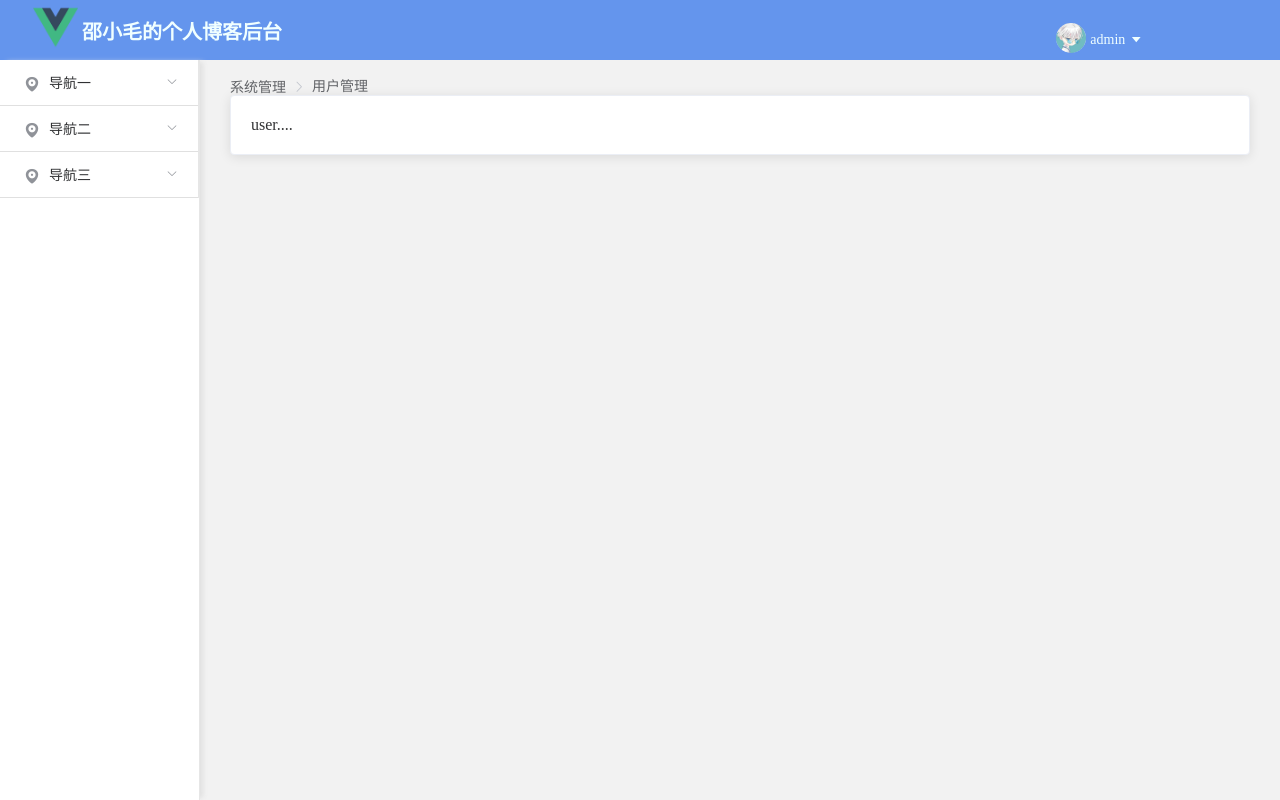
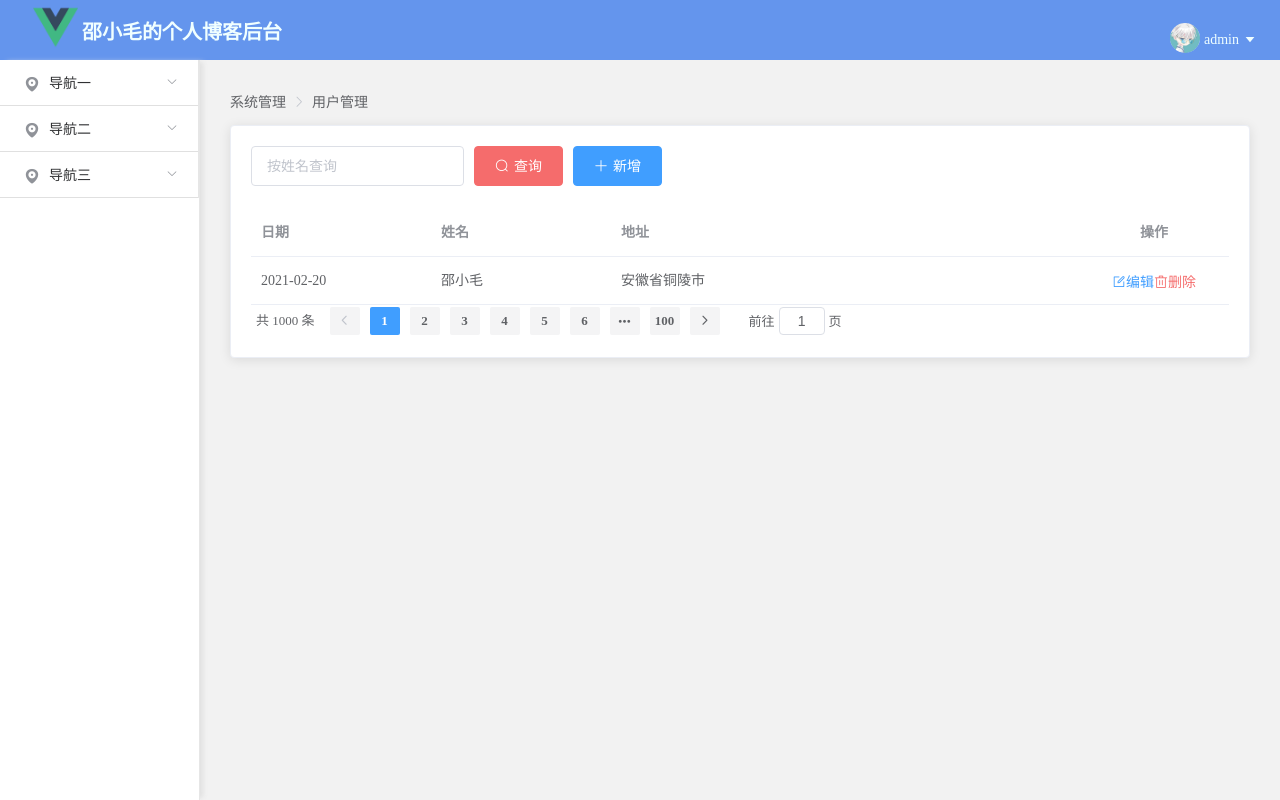
Before and after one commit to Tnilwhale/cms_blog_vue, a Vue app: page /#/user in a window 1280 px wide. Built offline with nearby package versions, Linux system fonts and the light colour scheme.

Commit message:
前端登录

```diff
--- a/package.json
+++ b/package.json
@@ -8,6 +8,7 @@
     "lint": "vue-cli-service lint"
   },
   "dependencies": {
+    "axios": "^0.21.1",
     "core-js": "^3.6.5",
     "element-ui": "^2.15.0",
     "vue": "^2.6.11",
--- /dev/null
+++ b/src/api/axiosInstance.js
@@ -0,0 +1,26 @@
+import axios from "axios";
+
+const axiosInstance = axios.create({
+  baseURL: 'https://localhost:8088/cms_blog/',
+  timeout: 1000,
+})
+
+// 添加请求拦截器
+axiosInstance.interceptors.request.use(config => {
+  return config;
+}, // 在发送请求之前做些什么
+    error =>{
+  // 对请求错误做些什么
+  return Promise.reject(error);
+});
+
+// 添加响应拦截器
+axiosInstance.interceptors.response.use(response =>{
+  // 对响应数据做点什么
+  return response;
+}, error =>{
+  // 对响应错误做点什么
+  return Promise.reject(error);
+});
+
+export default axiosInstance
--- /dev/null
+++ b/src/api/user.js
@@ -0,0 +1,8 @@
+import axiosInstance from "./axiosInstance";
+
+export function login(userName,password){
+  return axiosInstance.post('login',{
+    userName:userName,
+    password:password
+  })
+}
--- a/src/components/admin/Header.vue
+++ b/src/components/admin/Header.vue
@@ -11,7 +11,7 @@
           </tr>
         </table>
       </el-col>
-      <el-col :span="4">
+      <el-col :span="4" align="right">
         <el-dropdown style="margin-top: 20px">
           <el-link class="user" :underline="false">
             <table border="0" >
--- a/src/components/admin/Left.vue
+++ b/src/components/admin/Left.vue
@@ -14,7 +14,7 @@
         </template>
         <el-menu-item-group>
           <el-menu-item index="/user">用户管理</el-menu-item>
-          <el-menu-item index="1-2">选项2</el-menu-item>
+          <el-menu-item index="/tag">标签管理</el-menu-item>
         </el-menu-item-group>
       </el-submenu>
 
--- a/src/router.js
+++ b/src/router.js
@@ -3,6 +3,7 @@ import VueRouter from "vue-router";
 import Login from "./views/admin/Login";
 import Index from "./views/admin/Index";
 import User from "./views/admin/user/Index";
+import Tag from "./views/admin/tag/Index";
 
 
 Vue.use(VueRouter)
@@ -23,6 +24,11 @@ const router = new VueRouter({
           path:'/user',
           name:'user',
           component:User
+        },
+        {
+          path:'/tag',
+          name:'tag',
+          component:Tag
         }
       ]
     }
--- a/src/store.js
+++ b/src/store.js
@@ -2,7 +2,8 @@
 
 import Vue from 'vue'
 import Vuex from 'vuex'
-
+import token from './token'
+import {login} from "./api/user";
 /*
  * @Author shaokexiang
  * @Date 2021/2/15 21:08
@@ -11,6 +12,31 @@ import Vuex from 'vuex'
 
 Vue.use(Vuex)
 const store = new Vuex.Store({
+  state: {
+    token: token.get()
+  },
+  mutations: {
+    setToken(state, paramToken) {
+      state.token = paramToken
+      token.set(paramToken)
+    },
+  },
+  actions:{
+    login({commit},user){
+      return new Promise((resolve,reject)=> {
+        login(user.userName,user.password).then(data=>{
+          //处理 token写入vuex、localStorage
+          console.log(data)
+          console.log(data)
+          console.log(data)
+          commit('setToken',data.data.token)
+          resolve()
+        }).catch(error=>{
+          reject(error)
+        })
+      })
+    }
+  }
 
 })
 
--- /dev/null
+++ b/src/token.js
@@ -0,0 +1,14 @@
+
+let token = {
+  set(token){
+    localStorage.setItem("token",token)
+  },
+  get(){
+    localStorage.getItem("token")
+  },
+  clear(){
+    localStorage.removeItem("token")
+  }
+}
+
+export default token
--- a/src/views/admin/Index.vue
+++ b/src/views/admin/Index.vue
@@ -52,6 +52,12 @@ export default {
   bottom: 0px;
   left: 210px;
 }
+.el-breadcrumb{
+  height: 45px;
+  line-height: 45px;
+  padding: 0px;
+  margin: 0px;
+}
 
 
 </style>
--- a/src/views/admin/Login.vue
+++ b/src/views/admin/Login.vue
@@ -40,6 +40,7 @@ export default {
       this.$refs['form'].validate(valid=>{
         if(valid){
           //执行登录操作
+          this.$store.dispatch('login',this.form)
           //执行页面跳转
           this.$router.push('/index')
         }
--- /dev/null
+++ b/src/views/admin/tag/Index.vue
@@ -0,0 +1,13 @@
+<template>
+  <div>tag..</div>
+</template>
+
+<script>
+export default {
+  name: "Index"
+}
+</script>
+
+<style scoped>
+
+</style>
--- a/src/views/admin/user/Index.vue
+++ b/src/views/admin/user/Index.vue
@@ -1,10 +1,70 @@
 <template>
-  <div>user....</div>
+  <div>
+    <div>
+      <el-form :inline="true" :model="queryForm" class="queryForm">
+        <el-form-item>
+          <el-input v-model="queryForm.name" placeholder="按姓名查询"></el-input>
+        </el-form-item>
+        <el-form-item>
+          <el-button icon="el-icon-search" type="danger">查询</el-button>
+        </el-form-item>
+        <el-form-item>
+          <el-button icon="el-icon-plus" type="primary">新增</el-button>
+        </el-form-item>
+      </el-form>
+    </div>
+    <el-table
+        :data="tableData"
+        style="width: 100%">
+      <el-table-column
+          prop="date"
+          label="日期"
+          width="180">
+      </el-table-column>
+      <el-table-column
+          prop="name"
+          label="姓名"
+          width="180">
+      </el-table-column>
+      <el-table-column
+          prop="address"
+          label="地址">
+      </el-table-column>
+      <el-table-column
+          align="center"
+          width="150px"
+          label="操作">
+        <template>
+          <el-link :underline="false" type="primary" class="el-icon-edit-outline">编辑</el-link>
+          <el-link :underline="false" type="danger" class="el-icon-delete">删除</el-link>
+        </template>
+      </el-table-column>
+    </el-table>
+    <el-pagination
+        background
+        layout="total,prev, pager, next,jumper"
+        :total="1000">
+    </el-pagination>
+  </div>
 </template>
 
 <script>
 export default {
-name: "Index"
+  name: "Index",
+  data() {
+    return {
+      tableData: [
+        {
+          date: '2021-02-20',
+          name: '邵小毛',
+          address: '安徽省铜陵市'
+        },
+      ],
+      queryForm:{
+        name:''
+      }
+    }
+  }
 }
 </script>
 
```
Also changed, not shown: 1 other file (tests, documents, lock files or other folders).
